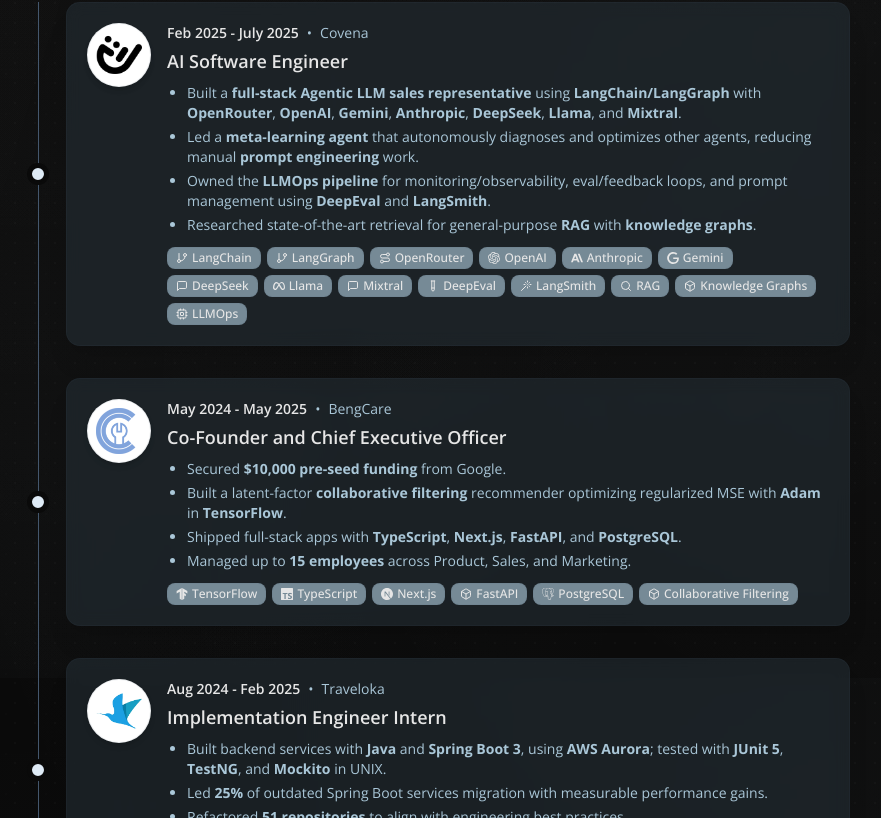
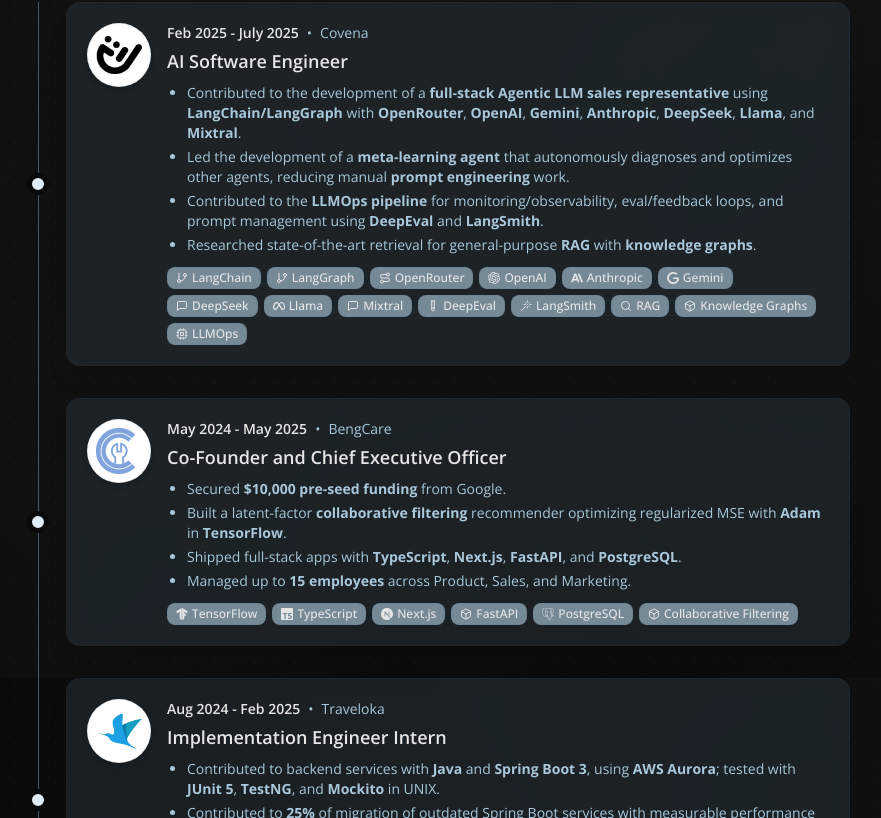
Before and after one commit to Mikask1/portfolio-darren, a Next.js app: page / in a window 1280 px wide. Shown: the part 922-1740 px from the top of the page, without its empty margins (206-1087 px from the left). Built offline with nearby package versions, Linux system fonts and the light colour scheme.

Commit message:
feat: reword description

```diff
--- a/src/components/Timeline.tsx
+++ b/src/components/Timeline.tsx
@@ -24,9 +24,9 @@ const TIMELINE: TimelineItem[] = [
 		title: "AI Software Engineer",
 		subtitle: "Covena",
 		bullets: [
-			<>Built a <strong>full-stack Agentic LLM sales representative</strong> using <strong>LangChain/LangGraph</strong> with <strong>OpenRouter</strong>, <strong>OpenAI</strong>, <strong>Gemini</strong>, <strong>Anthropic</strong>, <strong>DeepSeek</strong>, <strong>Llama</strong>, and <strong>Mixtral</strong>.</>,
-			<>Led a <strong>meta-learning agent</strong> that autonomously diagnoses and optimizes other agents, reducing manual <strong>prompt engineering</strong> work.</>,
-			<>Owned the <strong>LLMOps pipeline</strong> for monitoring/observability, eval/feedback loops, and prompt management using <strong>DeepEval</strong> and <strong>LangSmith</strong>.</>,
+			<>Contributed to the development of a <strong>full-stack Agentic LLM sales representative</strong> using <strong>LangChain/LangGraph</strong> with <strong>OpenRouter</strong>, <strong>OpenAI</strong>, <strong>Gemini</strong>, <strong>Anthropic</strong>, <strong>DeepSeek</strong>, <strong>Llama</strong>, and <strong>Mixtral</strong>.</>,
+			<>Led the development of a <strong>meta-learning agent</strong> that autonomously diagnoses and optimizes other agents, reducing manual <strong>prompt engineering</strong> work.</>,
+			<>Contributed to the <strong>LLMOps pipeline</strong> for monitoring/observability, eval/feedback loops, and prompt management using <strong>DeepEval</strong> and <strong>LangSmith</strong>.</>,
 			<>Researched state-of-the-art retrieval for general-purpose <strong>RAG</strong> with <strong>knowledge graphs</strong>.</>,
 		],
 		skills: ["LangChain", "LangGraph", "OpenRouter", "OpenAI", "Anthropic", "Gemini", "DeepSeek", "Llama", "Mixtral", "DeepEval", "LangSmith", "RAG", "Knowledge Graphs", "LLMOps"],
@@ -50,8 +50,8 @@ const TIMELINE: TimelineItem[] = [
 		title: "Implementation Engineer Intern",
 		subtitle: "Traveloka",
 		bullets: [
-			<>Built backend services with <strong>Java</strong> and <strong>Spring Boot 3</strong>, using <strong>AWS Aurora</strong>; tested with <strong>JUnit 5</strong>, <strong>TestNG</strong>, and <strong>Mockito</strong> in UNIX.</>,
-			<>Led <strong>25%</strong> of outdated Spring Boot services migration with measurable performance gains.</>,
+			<>Contributed to backend services with <strong>Java</strong> and <strong>Spring Boot 3</strong>, using <strong>AWS Aurora</strong>; tested with <strong>JUnit 5</strong>, <strong>TestNG</strong>, and <strong>Mockito</strong> in UNIX.</>,
+			<>Contributed to <strong>25%</strong> of migration of outdated Spring Boot services with measurable performance gains.</>,
 			<>Refactored <strong>51 repositories</strong> to align with engineering best practices.</>,
 		],
 		skills: ["Java", "Spring Boot", "AWS Aurora", "JUnit", "TestNG", "Mockito", "UNIX"],
```
